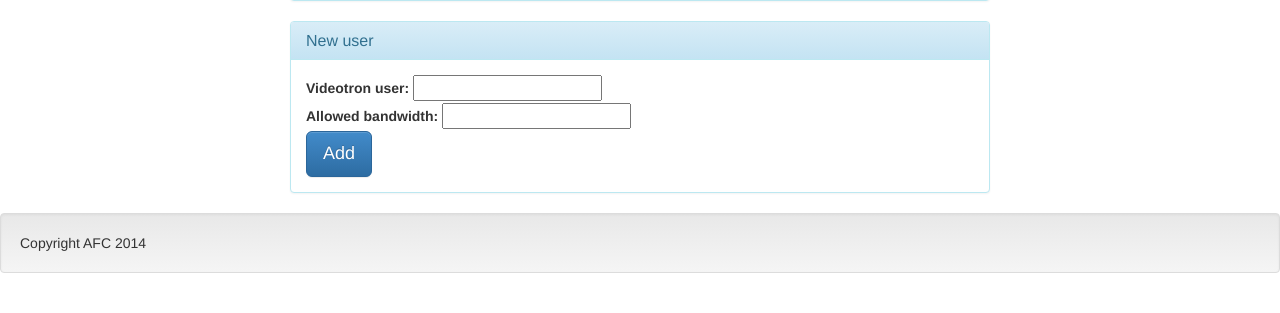
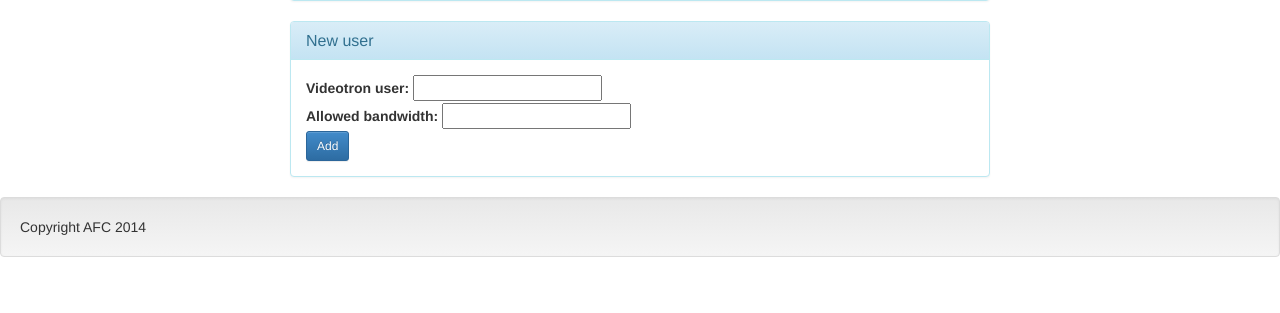
Before and after one commit to alexisfcote/PiStatus, a Flask app: template app/templates/status.html in a window 1280 px wide. Shown: the part 634-947 px from the top of the page. After the commit the page ends 891 px from the top, so only its background shows below. Run offline with Flask 2, Linux system fonts and the light colour scheme; the template is opened without the code that fills it, so the values that code supplies are empty; some libraries are stand-ins or nearby versions.

Commit message:
change add button size and cleanup templates

```diff
--- a/app/templates/status.html
+++ b/app/templates/status.html
@@ -97,7 +97,7 @@
                   <input type="text" name="videotronuser" /><br />
                   <label for="consommax">Allowed bandwidth:</label>
                   <input type="text" name="consomax" /><br />
-		  <a><input type="submit" class="btn btn-lg btn-primary" value="Add"/></a>
+		  <a><input type="submit" class="btn btn-sm btn-primary" value="Add"/></a>
                 </form>
         </div>
     </div>
```
Also changed, not shown: 2 other files.
